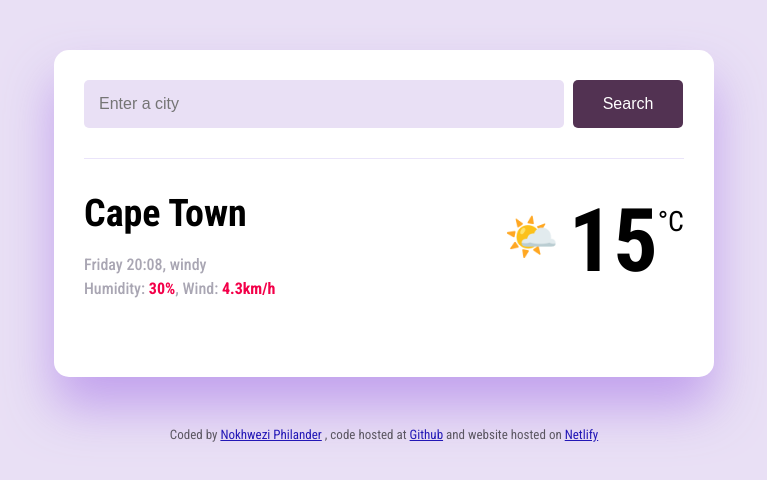
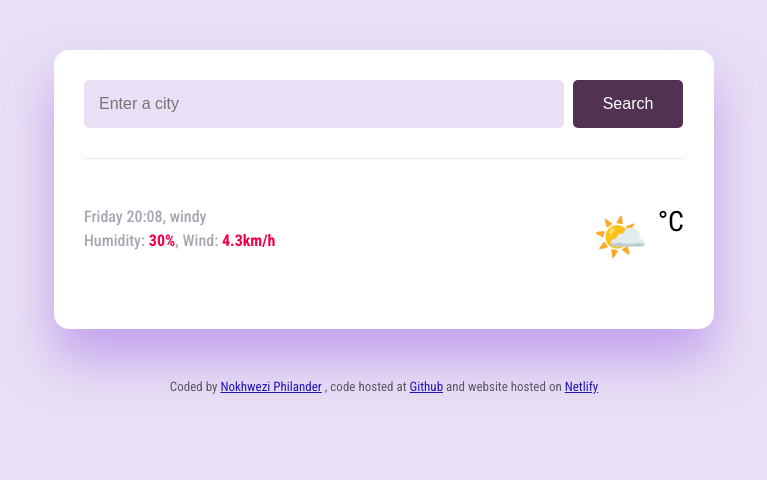
Before and after one commit to nphilander/Weather-App--VanillaJS, a plain HTML site: page index.html in a window 1280 px wide. Shown: the whole page, without its empty margins (256-1023 px from the left). Drawn offline with nearby package versions, Linux system fonts and the light colour scheme; no server answers.

Commit message:
removed hardcoded city and temp unit values and calling them with searchCity function

```diff
--- a/index.html
+++ b/index.html
@@ -30,7 +30,7 @@
       <main>
         <div class="main-weather-data">
           <div>
-            <h1 class="weather-city" id="city">Cape Town</h1>
+            <h1 class="weather-city" id="city"></h1>
             <p class="weather-details">
               Friday 20:08, windy
               <br />
@@ -39,7 +39,7 @@
           </div>
           <div class="weather-temp-container">
             <div class="weather-icon">🌤️</div>
-            <div class="weather-temp" id="temp">15</div>
+            <div class="weather-temp" id="temp"></div>
             <div class="weather-temp-unit">°C</div>
           </div>
         </div>
```
